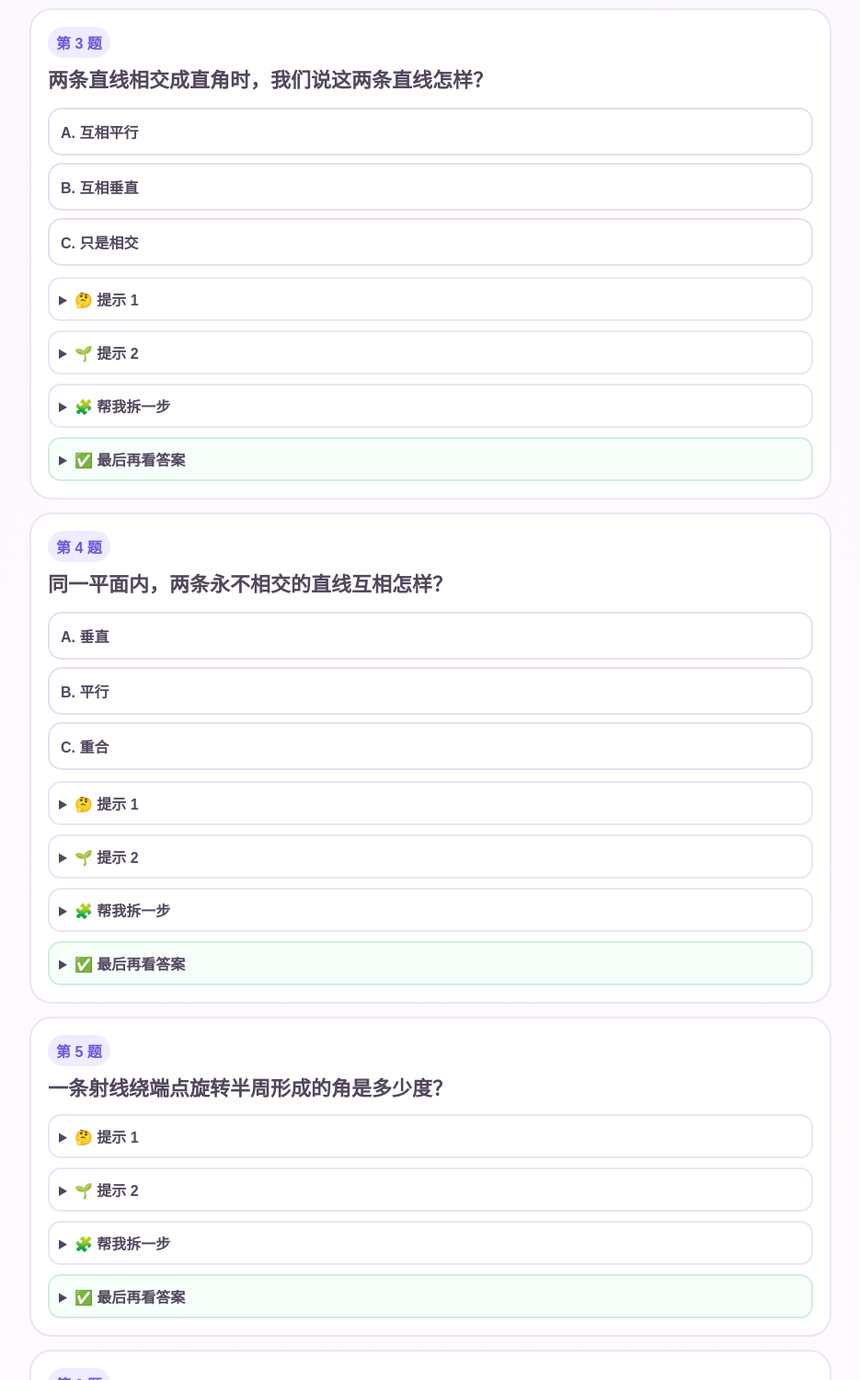
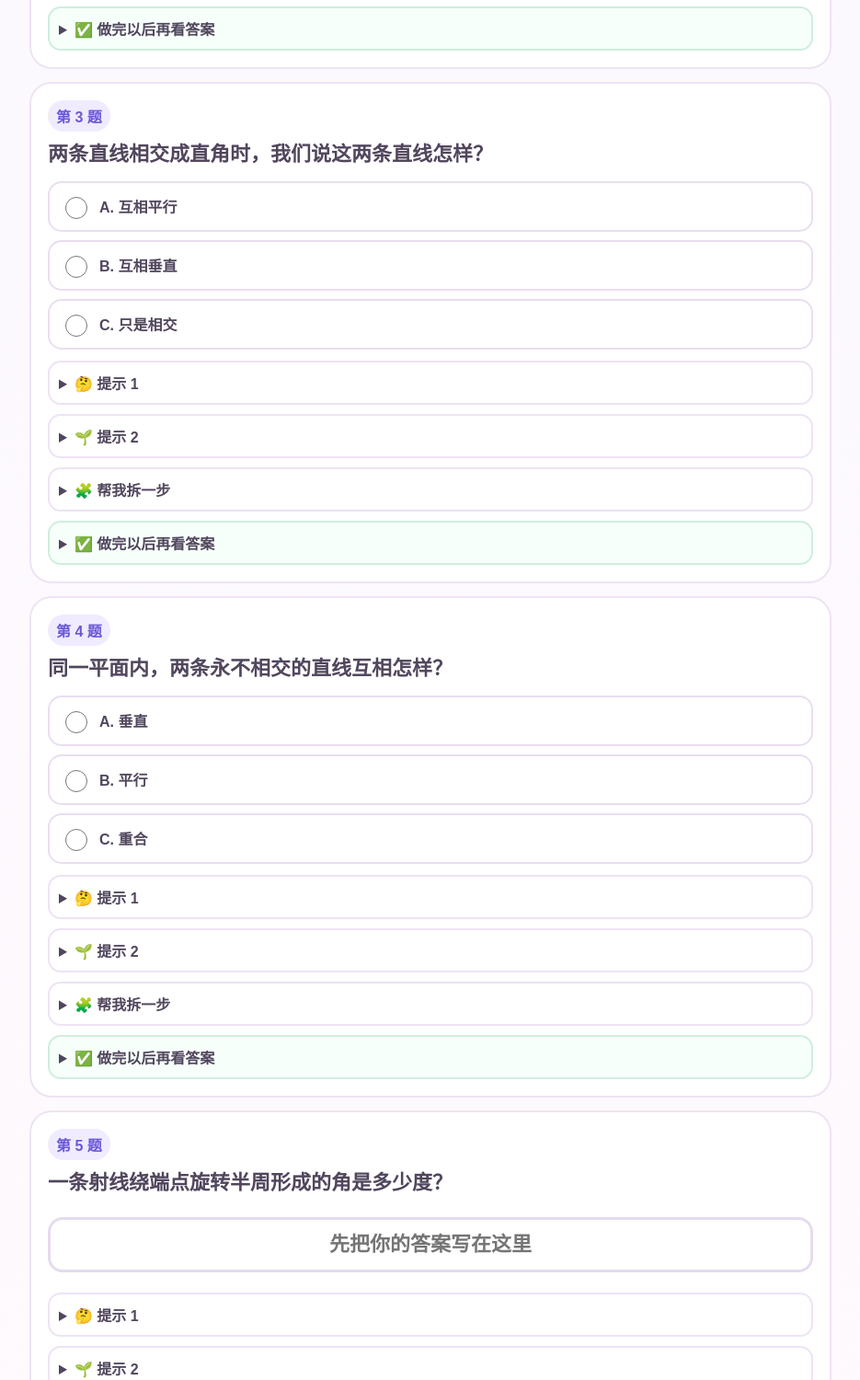
Before and after one commit to preetialka833-coder/mengmeng-english, a plain HTML site: page math-unit2.html in a window 1280 px wide. Shown: the part 1300-2800 px from the top of the page at 92% size, without its empty margins (172-1107 px from the left). Drawn offline with Linux system fonts and the light colour scheme.

Commit message:
Make unit 2 answers selectable without JavaScript

```diff
--- a/math-unit2.html
+++ b/math-unit2.html
@@ -4,65 +4,68 @@
 *{box-sizing:border-box}body{margin:0;font-family:Arial,"Microsoft YaHei",sans-serif;color:#51465d;background:linear-gradient(180deg,#faf8ff,#fffafd)}
 .wrap{max-width:900px;margin:auto;padding:16px 14px 60px}.hero,.card{background:#fff;border:2px solid #eee3f4;border-radius:24px;padding:18px;margin-bottom:14px}.hero{background:linear-gradient(135deg,#efeaff,#ffe7f1)}
 h1{font-size:30px;margin:8px 0}h2{font-size:22px;line-height:1.55;margin:8px 0}.sub{color:#84778e;line-height:1.65}.num{display:inline-block;background:#f0ebff;color:#6a59d8;border-radius:999px;padding:5px 9px;font-weight:bold}
-.opts{display:grid;gap:8px;margin:12px 0}.opt{border:2px solid #e9def0;border-radius:15px;padding:12px;background:#fff;font-weight:bold}
+.opts{display:grid;gap:9px;margin:12px 0}.opt{display:flex;align-items:center;gap:10px;border:2px solid #e9def0;border-radius:15px;padding:12px;background:#fff;font-weight:bold;cursor:pointer}
+.opt input{width:24px;height:24px;accent-color:#8e7fff}.opt:has(input:checked){background:#f1edff;border-color:#9f91ff}.opt span{flex:1}
+.textans{width:100%;border:3px solid #e5dbed;border-radius:16px;padding:14px;text-align:center;font-size:22px;font-weight:bold;outline:none;margin:12px 0}.textans:focus{border-color:#9c8dff}
 details{margin-top:10px;border:2px solid #eee3f4;border-radius:14px;padding:10px;background:#fff}summary{font-weight:bold;cursor:pointer}.hint{padding:10px 2px 2px;color:#8a6e20;line-height:1.6}.answer{border-color:#cfeedd;background:#f7fffb}.ans{font-size:22px;font-weight:bold;padding:10px 2px 2px;color:#2f7f52}
 a.btn{display:block;text-decoration:none;text-align:center;border-radius:16px;padding:13px 16px;font-size:18px;font-weight:bold;background:#fff;border:2px solid #e9dff1;color:#51465d}
+.note{margin-top:10px;padding:10px;border-radius:14px;background:#fffaf0;color:#8e7025;border:2px dashed #ffdb9d}
 </style></head><body><main class="wrap">
-<section class="hero"><a class="btn" href="./math.html">← 返回数学首页</a><h1>第二单元 · 线与角</h1><div class="sub">这是当前正在学习的单元。先把概念做稳，再练量角和综合。</div></section>
+<section class="hero"><a class="btn" href="./math.html">← 返回数学首页</a><h1>第二单元 · 线与角</h1><div class="sub">这是当前正在学习的单元。先把概念做稳，再练量角和综合。</div><div class="note">先选/写自己的答案，再决定要不要展开提示。最后才看绿色答案。</div></section>
 
 <section class="card">
 <div class="num">第 1 题</div>
 <h2>有两个端点、不能无限延伸的是哪一种线？</h2>
-<div class="opts"><div class="opt">A. 线段</div><div class="opt">B. 射线</div><div class="opt">C. 直线</div></div>
+<div class="opts"><label class="opt"><input type="radio" name="q0" value="A. 线段"><span>A. 线段</span></label><label class="opt"><input type="radio" name="q0" value="B. 射线"><span>B. 射线</span></label><label class="opt"><input type="radio" name="q0" value="C. 直线"><span>C. 直线</span></label></div>
 <details><summary>🤔 提示 1</summary><div class="hint">先想端点个数。</div></details>
 <details><summary>🌱 提示 2</summary><div class="hint">两个端点把长度限制住。</div></details>
 <details><summary>🧩 帮我拆一步</summary><div class="hint">不能向任何方向无限延伸。</div></details>
-<details class="answer"><summary>✅ 最后再看答案</summary><div class="ans">线段</div></details>
+<details class="answer"><summary>✅ 做完以后再看答案</summary><div class="ans">线段</div></details>
 </section>
 <section class="card">
 <div class="num">第 2 题</div>
 <h2>手电筒发出的光线更接近哪一种数学模型？</h2>
-<div class="opts"><div class="opt">A. 线段</div><div class="opt">B. 射线</div><div class="opt">C. 直线</div></div>
+<div class="opts"><label class="opt"><input type="radio" name="q1" value="A. 线段"><span>A. 线段</span></label><label class="opt"><input type="radio" name="q1" value="B. 射线"><span>B. 射线</span></label><label class="opt"><input type="radio" name="q1" value="C. 直线"><span>C. 直线</span></label></div>
 <details><summary>🤔 提示 1</summary><div class="hint">它有没有起点？</div></details>
 <details><summary>🌱 提示 2</summary><div class="hint">它从一个起点向一个方向延伸。</div></details>
 <details><summary>🧩 帮我拆一步</summary><div class="hint">一个端点、一个方向无限延伸。</div></details>
-<details class="answer"><summary>✅ 最后再看答案</summary><div class="ans">射线</div></details>
+<details class="answer"><summary>✅ 做完以后再看答案</summary><div class="ans">射线</div></details>
 </section>
 <section class="card">
 <div class="num">第 3 题</div>
 <h2>两条直线相交成直角时，我们说这两条直线怎样？</h2>
-<div class="opts"><div class="opt">A. 互相平行</div><div class="opt">B. 互相垂直</div><div class="opt">C. 只是相交</div></div>
+<div class="opts"><label class="opt"><input type="radio" name="q2" value="A. 互相平行"><span>A. 互相平行</span></label><label class="opt"><input type="radio" name="q2" value="B. 互相垂直"><span>B. 互相垂直</span></label><label class="opt"><input type="radio" name="q2" value="C. 只是相交"><span>C. 只是相交</span></label></div>
 <details><summary>🤔 提示 1</summary><div class="hint">关键词是“直角”。</div></details>
 <details><summary>🌱 提示 2</summary><div class="hint">直角是90°。</div></details>
 <details><summary>🧩 帮我拆一步</summary><div class="hint">相交成直角有一个专门名称。</div></details>
-<details class="answer"><summary>✅ 最后再看答案</summary><div class="ans">互相垂直</div></details>
+<details class="answer"><summary>✅ 做完以后再看答案</summary><div class="ans">互相垂直</div></details>
 </section>
 <section class="card">
 <div class="num">第 4 题</div>
 <h2>同一平面内，两条永不相交的直线互相怎样？</h2>
-<div class="opts"><div class="opt">A. 垂直</div><div class="opt">B. 平行</div><div class="opt">C. 重合</div></div>
+<div class="opts"><label class="opt"><input type="radio" name="q3" value="A. 垂直"><span>A. 垂直</span></label><label class="opt"><input type="radio" name="q3" value="B. 平行"><span>B. 平行</span></label><label class="opt"><input type="radio" name="q3" value="C. 重合"><span>C. 重合</span></label></div>
 <details><summary>🤔 提示 1</summary><div class="hint">注意条件：同一平面。</div></details>
 <details><summary>🌱 提示 2</summary><div class="hint">一直延伸也不会相交。</div></details>
 <details><summary>🧩 帮我拆一步</summary><div class="hint">这就是平行线的定义。</div></details>
-<details class="answer"><summary>✅ 最后再看答案</summary><div class="ans">平行</div></details>
+<details class="answer"><summary>✅ 做完以后再看答案</summary><div class="ans">平行</div></details>
 </section>
 <section class="card">
 <div class="num">第 5 题</div>
 <h2>一条射线绕端点旋转半周形成的角是多少度？</h2>
-
+<input class="textans" type="text" inputmode="text" placeholder="先把你的答案写在这里">
 <details><summary>🤔 提示 1</summary><div class="hint">半周就是半个圆。</div></details>
 <details><summary>🌱 提示 2</summary><div class="hint">一周是360°。</div></details>
 <details><summary>🧩 帮我拆一步</summary><div class="hint">360°÷2。</div></details>
-<details class="answer"><summary>✅ 最后再看答案</summary><div class="ans">180°，是平角</div></details>
+<details class="answer"><summary>✅ 做完以后再看答案</summary><div class="ans">180°，是平角</div></details>
 </section>
 <section class="card">
 <div class="num">第 6 题</div>
 <h2>量一个角时，一条边对准右侧0°刻度，另一条边经过60°和120°两个刻度。应该读多少度？</h2>
-
+<input class="textans" type="text" inputmode="text" placeholder="先把你的答案写在这里">
 <details><summary>🤔 提示 1</summary><div class="hint">先别急着选数字，先看从哪边0°开始。</div></details>
 <details><summary>🌱 提示 2</summary><div class="hint">题目明确说对准的是右侧0°。</div></details>
 <details><summary>🧩 帮我拆一步</summary><div class="hint">沿着右侧0°对应的那一圈读数。</div></details>
-<details class="answer"><summary>✅ 最后再看答案</summary><div class="ans">60°</div></details>
+<details class="answer"><summary>✅ 做完以后再看答案</summary><div class="ans">60°</div></details>
 </section>
 <section class="card"><a class="btn" href="./math.html">完成这一组，返回数学首页</a></section>
 </main></body></html>
```
